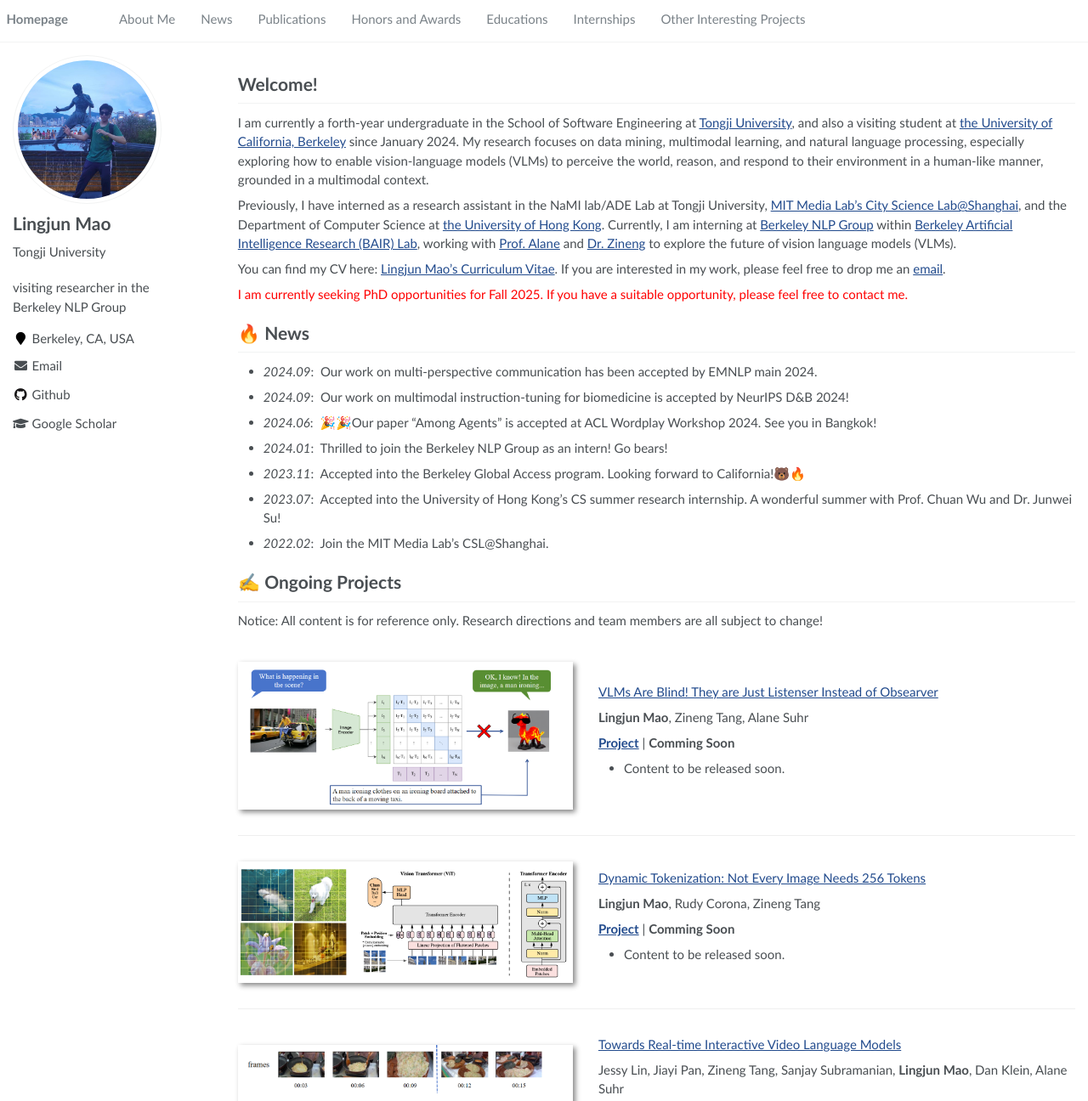
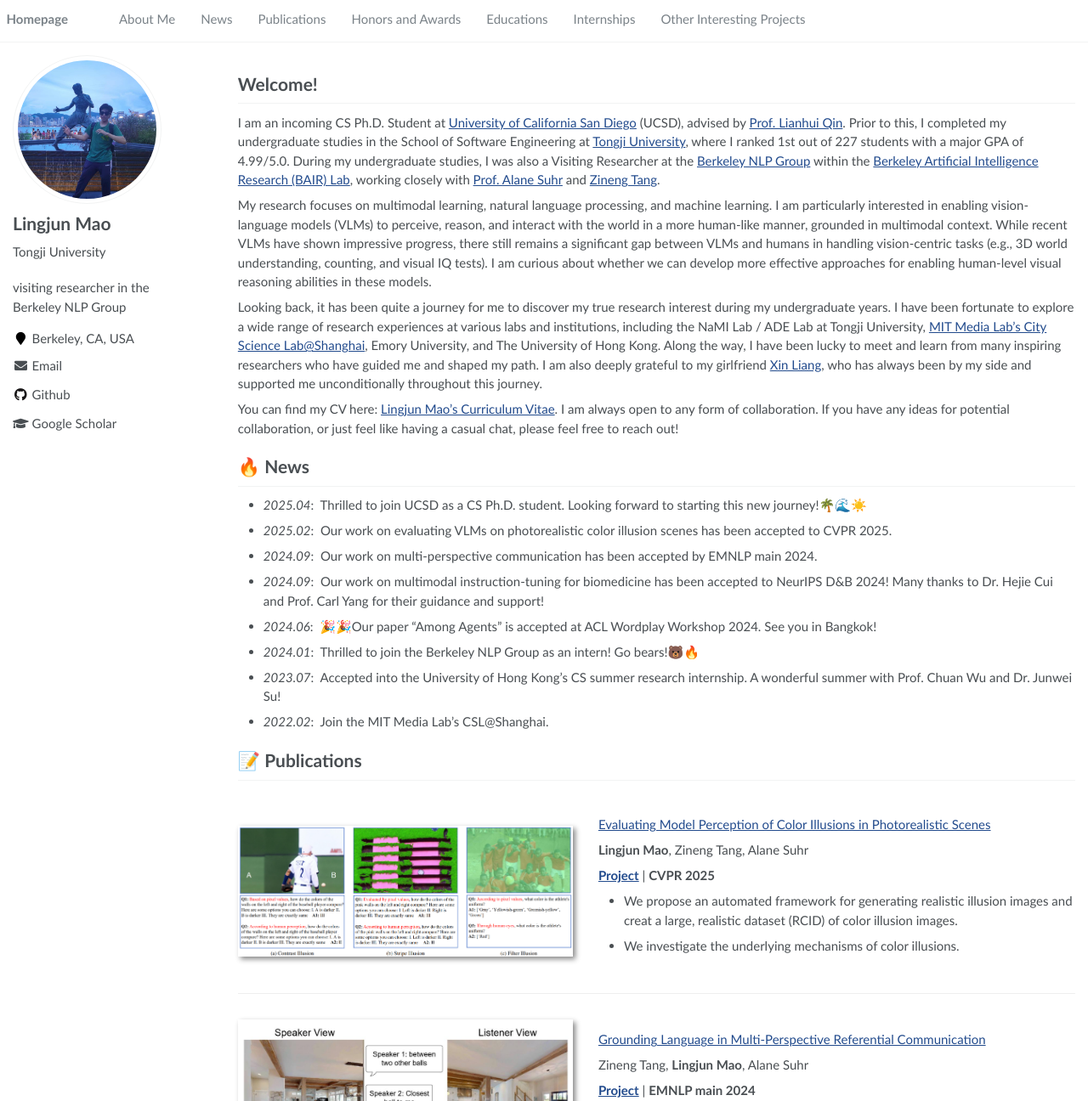
Before and after one commit to mao1207/mao1207.github.io, a Jekyll site: the page built from _pages/about.md, in a window 1280 px wide and 1400 px high, cut to the strip 104-1400 px from the top of the window. Shown: the whole strip at 85% size. Built offline with Jekyll 4.4.1, drawn with Linux system fonts in a browser that asks for light colours; some of the changed text lies outside the part shown.

Commit message:
feat: Update about.md

```diff
--- a/_pages/about.md
+++ b/_pages/about.md
@@ -18,71 +18,28 @@ redirect_from:
 <span class='anchor' id='about-me'></span>
 
 # Welcome!
-I am currently a forth-year undergraduate in the School of Software Engineering at [Tongji University](https://sse.tongji.edu.cn/), and also a visiting student at [the University of California, Berkeley](https://www.berkeley.edu/) since January 2024. My research focuses on data mining, multimodal learning, and natural language processing, especially exploring how to enable vision-language models (VLMs) to perceive the world, reason, and respond to their environment in a human-like manner, grounded in a multimodal context.
+I am an incoming CS Ph.D. Student at [University of California San Diego](https://cse.ucsd.edu/) (UCSD), advised by [Prof. Lianhui Qin](https://lianhui.ucsd.edu/). Prior to this, I completed my undergraduate studies in the School of Software Engineering at [Tongji University](https://sse.tongji.edu.cn/), where I ranked 1st out of 227 students with a major GPA of 4.99/5.0. During my undergraduate studies, I was also a Visiting Researcher at the [Berkeley NLP Group](https://nlp.cs.berkeley.edu/) within the [Berkeley Artificial Intelligence Research (BAIR) Lab](https://bair.berkeley.edu/), working closely with [Prof. Alane Suhr](https://www.alanesuhr.com/) and [Zineng Tang](https://zinengtang.github.io/).
 
-Previously, I have interned as a research assistant in the NaMI lab/ADE Lab at Tongji University, [MIT Media Lab's City Science Lab@Shanghai](https://www.media.mit.edu/projects/city-science-lab-shanghai/overview/), and the Department of Computer Science at [the University of Hong Kong](https://www.cs.hku.hk/). Currently, I am interning at [Berkeley NLP Group](https://nlp.cs.berkeley.edu/) within [Berkeley Artificial Intelligence Research (BAIR) Lab](https://bair.berkeley.edu/), working with [Prof. Alane](https://www.alanesuhr.com/) and [Dr. Zineng](https://zinengtang.github.io/) to explore the future of vision language models (VLMs).
+My research focuses on multimodal learning, natural language processing, and machine learning. I am particularly interested in enabling vision-language models (VLMs) to perceive, reason, and interact with the world in a more human-like manner, grounded in multimodal context. While recent VLMs have shown impressive progress, there still remains a significant gap between VLMs and humans in handling vision-centric tasks (e.g., 3D world understanding, counting, and visual IQ tests). I am curious about whether we can develop more effective approaches for enabling human-level visual reasoning abilities in these models.
 
-<!--
-From 2023 to 2024, I worked at [DouBao](https://www.doubao.com/chat/)![DouBao](../images/tiktok.png) as a daily intern in Beijing, undertaking data analytics cohort tasks under the guidance of Mr. Zhaojian Li.
--->
+Looking back, it has been quite a journey for me to discover my true research interest during my undergraduate years. I have been fortunate to explore a wide range of research experiences at various labs and institutions, including the NaMI Lab / ADE Lab at Tongji University, [MIT Media Lab's City Science Lab@Shanghai](https://www.media.mit.edu/projects/city-science-lab-shanghai/overview/), Emory University, and The University of Hong Kong. Along the way, I have been lucky to meet and learn from many inspiring researchers who have guided me and shaped my path. I am also deeply grateful to my girlfriend [Xin Liang](https://liangxin1001.github.io/), who has always been by my side and supported me unconditionally throughout this journey.
 
-You can find my CV here: [Lingjun Mao's Curriculum Vitae](https://drive.google.com/file/d/1cYcl2w3z3J7tdv5NVDf3QYNRQ05bsLw6/view?usp=sharing). If you are interested in my work, please feel free to drop me an [email](lingjun@berkeley.edu).
-
-<span style="color: red;">
-I am currently seeking PhD opportunities for Fall 2025. If you have a suitable opportunity, please feel free to contact me.
-</span>
+You can find my CV here: [Lingjun Mao's Curriculum Vitae](https://drive.google.com/file/d/1cYcl2w3z3J7tdv5NVDf3QYNRQ05bsLw6/view?usp=sharing). I am always open to any form of collaboration. If you have any ideas for potential collaboration, or just feel like having a casual chat, please feel free to reach out!
 
 <!--I have published more than 100 papers at the top international AI conferences with total <a href='https://scholar.google.com/citations?user=DhtAFkwAAAAJ'>google scholar citations <strong><span id='total_cit'>260000+</span></strong></a> (You can also use google scholar badge <a href='https://scholar.google.com/citations?user=DhtAFkwAAAAJ'><img src="https://img.shields.io/endpoint?url={{ url | url_encode }}&logo=Google%20Scholar&labelColor=f6f6f6&color=9cf&style=flat&label=citations"></a>).-->
 
 <!--插入图片语法为：![Alt](../images/tiktok.png width=200 height=100)-->
 
 # 🔥 News
+- *2025.04*: &nbsp;Thrilled to join UCSD as a CS Ph.D. student. Looking forward to starting this new journey!🌴🌊☀️
+- *2025.02*: &nbsp;Our work on evaluating VLMs on photorealistic color illusion scenes has been accepted to CVPR 2025.
 - *2024.09*: &nbsp;Our work on multi-perspective communication has been accepted by EMNLP main 2024.
-- *2024.09*: &nbsp;Our work on multimodal instruction-tuning for biomedicine is accepted by NeurIPS D&B 2024!
+- *2024.09*: &nbsp;Our work on multimodal instruction-tuning for biomedicine has been accepted to NeurIPS D&B 2024! Many thanks to Dr. Hejie Cui and Prof. Carl Yang for their guidance and support!
 - *2024.06*: &nbsp;🎉🎉Our paper "Among Agents" is accepted at ACL Wordplay Workshop 2024. See you in Bangkok!
-- *2024.01*: &nbsp;Thrilled to join the Berkeley NLP Group as an intern! Go bears!
-- *2023.11*: &nbsp;Accepted into the Berkeley Global Access program. Looking forward to California!🐻🔥
+- *2024.01*: &nbsp;Thrilled to join the Berkeley NLP Group as an intern! Go bears!🐻🔥
 - *2023.07*: &nbsp;Accepted into the University of Hong Kong's CS summer research internship. A wonderful summer with Prof. Chuan Wu and Dr. Junwei Su!
 - *2022.02*: &nbsp;Join the MIT Media Lab's CSL@Shanghai.
 
-# ✍️ Ongoing Projects
-Notice: All content is for reference only. Research directions and team members are all subject to change!
-
-<div class='paper-box'><div class='paper-box-image'><div><div class="badge"></div><img src='../images/paper7.png' alt="sym" width="100%"></div></div>
-<div class='paper-box-text' markdown="1">
-
-[VLMs Are Blind! They are Just Listenser Instead of Obsearver]()
-
-**Lingjun Mao**, Zineng Tang, Alane Suhr
-
-[**Project**]() | <strong>Comming Soon</strong>
-- Content to be released soon.
-</div>
-</div>
-
-<div class='paper-box'><div class='paper-box-image'><div><div class="badge"></div><img src='../images/paper9.png' alt="sym" width="100%"></div></div>
-<div class='paper-box-text' markdown="1">
-
-[Dynamic Tokenization: Not Every Image Needs 256 Tokens]()
-
-**Lingjun Mao**, Rudy Corona, Zineng Tang
-
-[**Project**]() | <strong>Comming Soon</strong>
-- Content to be released soon.
-</div>
-</div>
-
-<div class='paper-box'><div class='paper-box-image'><div><div class="badge"></div><img src='../images/paper8.png' alt="sym" width="100%"></div></div>
-<div class='paper-box-text' markdown="1">
-
-[Towards Real-time Interactive Video Language Models]()
-
-Jessy Lin, Jiayi Pan, Zineng Tang, Sanjay Subramanian, **Lingjun Mao**, Dan Klein, Alane Suhr
-
-[**Project**]() | <strong>Comming Soon</strong>
-- Content to be released soon.
-</div>
-</div>
 
 # 📝 Publications
 <div class='paper-box'><div class='paper-box-image'><div><div class="badge"></div><img src='../images/paper6.png' alt="sym" width="100%"></div></div>
@@ -165,28 +122,11 @@ Kejiang Qian, **Lingjun Mao**, Xin Liang, Yimin Ding, Jin Gao, Xinran Wei, Ziyi
 </div>
 </div>
 
-# 🎖 Honors and Awards
-- *2024* Berkeley Global Access Scholarship (10 in all)
-- *2023* Xiangcheng High-Tech Scholarship
-- *2023* Xiangcheng High-Tech Scholarship
-- *2023* China Collegiate Computing Contest (CCCC) China Second Prize
-- *2023* China Collegiate Computing Contest (CCCC) Shanghai First Prize
-- *2023* Shanghai Innovation and Entrepreneurship Project Award
-- *2023* ETH Beijing Hackathon finalist
-- *2022* National-level Innovation and Entrepreneurship Project Award
-- *2022* Second prize in the Gobang AI algorithm competition of Tongji University
-- *2022* Excellent backbone of Tongji University Student Union
-- *2022* Outstanding Students of Tongji University (5%)
-- *2022/2023* Third Prize of Asia Pacific Cup Mathematical Modeling
-- *2022* Winner of "Crestron" Circular Economy Competition
-- *2021* Third Prize in Mathematical Modeling, Tongji University
-- *2021/2022* Tongji University Scholarship for Outstanding Undergraduate Students (5%)
-
 # 📖 Educations
 - *2024.01 - 2024.10*, Visiting Student (Berkeley Global Access Exchange Program) in University of California, Berkeley, USA
   - Supervised by [Prof. Alane Suhr](https://www.alanesuhr.com/)
 - *2020-2025(expected)*, Software Engineering, Tongji University, Shanghai, China
-  - Supervised by [Prof. Zhen Gao](https://scholar.google.com/citations?user=4ylyExkAAAAJ) and [Prof. Qingjiang Shi](https://scholar.google.com/citations?user=8xoKeR0AAAAJ)
+  - Supervised by [Prof. Zhen Gao](https://scholar.google.com/citations?user=4ylyExkAAAAJ)
 
 <!--
 # 💬 Invited Talks
@@ -194,93 +134,8 @@ Kejiang Qian, **Lingjun Mao**, Xin Liang, Yimin Ding, Jin Gao, Xinran Wei, Ziyi
 - *2021.03*, Lorem ipsum dolor sit amet, consectetur adipiscing elit. Vivamus ornare aliquet ipsum, ac tempus justo dapibus sit amet.  \| [\[video\]](https://github.com/)
 -->
 
-# 💻 Internships
-- *Feb 2024 - Present*: Berkeley NLP Group, Berkeley Artificial Intelligence Research (BAIR) Lab
-- *Nov 2023 - Present*: Department of Computer Science, Emory University
-- *Apr 2023 - Present*: Department of Computer Science, University of Hong Kong
-- *Apr 2022 - Nov 2023*: City Science Lab@Shanghai (MIT Media Lab)
-- *Sept 2021 - Nov 2023*: Tongji ADE Lab
-- *May 2021 - Apr 2023*: Tongji NaMI Lab
-
-------
-
-# 📚 Projects
-
-<div class='paper-box'><div class='paper-box-image'><div><div class="badge"></div><img src='../images/project5.png' alt="sym" width="100%"></div></div>
-<div class='paper-box-text' markdown="1">
-
-[Equivariant Neural Networks on Discrete Symmetry Groups]()
-
-Krishnakumar Bhattaram, **Lingjun Mao**, Markian Rybchuk
-
-[**Project**]() | <strong>Research Project</strong>
--  we introduce an equivariant approach targeting specific discrete symmetry groups with the hypothesis that restricting the function space of learned equivariant functions to the eigenbasis of the Hamiltonian will provide a useful inductive bias and reduced data complexity.
-</div>
-</div>
-
-<div class='paper-box'><div class='paper-box-image'><div><div class="badge"></div><img src='../images/project4.png' alt="sym" width="100%"></div></div>
-<div class='paper-box-text' markdown="1">
-
-[A distributed neural network computation acceleration method based on meta-representation]()
-
-Kaiyu Huang, **Lingjun Mao**, Qingjiang Shi
-
-[**Project**]() | <strong>Research Project</strong>
--  We replaced the last fully connected layer of the traditional neural network with coded quantized matrix multiplication and compared it with the speed and accuracy of the traditional neural network.
-</div>
-</div>
-
-<div class='paper-box'><div class='paper-box-image'><div><div class="badge"></div><img src='../images/project6.png' alt="sym" width="100%"></div></div>
-<div class='paper-box-text' markdown="1">
-
-[Rethinking of Generalization in Dynamic System]()
-
-Junwei Su, **Lingjun Mao**, Mengfan Liu, Chuan Wu
-
-[**Project**]() | <strong>Research Project</strong>
--  We point out the flaws in current evaluation methods, which don’t fully consider the dynamic and time-sensitive nature of these networks.
-</div>
-</div>
-
-<div class='paper-box'><div class='paper-box-image'><div><div class="badge"></div><img src='../images/project1.png' alt="sym" width="100%"></div></div>
-<div class='paper-box-text' markdown="1">
-
-[JourneyCam: VR-assisted photography teaching APP](https://youtu.be/Hek6Hc7RJVE)
-
-**Lingjun Mao**, Xin Liang, Manxin Xu
-
-[**Project**](https://youtu.be/Hek6Hc7RJVE) | <strong>CCCC 2023 Award-Winning Work</strong>
-- JourneyCam is a VR-assisted photography teaching app whose core function is to provide tutorials on professional photography with cell phones.
-</div>
-</div>
-
-<div class='paper-box'><div class='paper-box-image'><div><div class="badge"></div><img src='../images/project2.png' alt="sym" width="100%"></div></div>
-<div class='paper-box-text' markdown="1">
-
-[FactLENS DAO -A Decentralized News Validation Ecosystem]()
-
-**Lingjun Mao**, Xin Liang, Chance Jiajie Li, Nina Wang, Yongqi Li
-
-[**Project**](https://www.ethbeijing.xyz/) | <strong>ETH Beijing Hackathon Award-Winning Work</strong>
-- FactLENS is a decentralized news validation ecosystem, which consists of FactLENS plugin and FactLENS website.
-</div>
-</div>
-
-<div class='paper-box'><div class='paper-box-image'><div><div class="badge"></div><img src='../images/project3.png' alt="sym" width="100%"></div></div>
-<div class='paper-box-text' markdown="1">
-
-[SoCity DAO - Green Commute](https://youtu.be/BcfJdC5VrAc)
-
-Ryan Zhang, Chance Li, Charlotte Ge, Kejiang Qian, **Lingjun Mao**, Xin Liang, Chengliang Li
-
-[**Project**](https://youtu.be/BcfJdC5VrAc) | <strong>non-profit organization</strong>
-- SoCity is a non-profit organization to promote prosocial behaviors with decentralized incentive policies. It is conducted by City Science group (MIT Media Lab) and City Science Lab Shanghai (Tongji University).
-</div>
-</div>
-
-
 ------
 
 <p align="center">
-  <i>2024@Lingjun Mao</i>
+  <i>2025@Lingjun Mao</i>
 </p>
```
